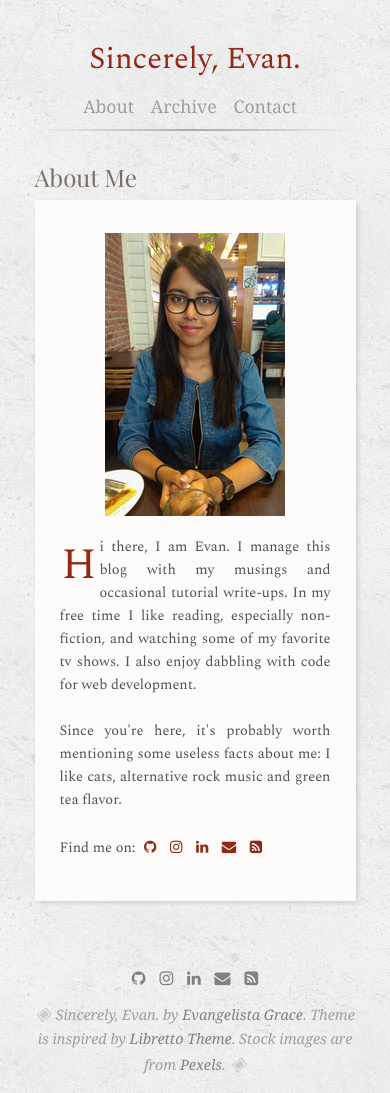
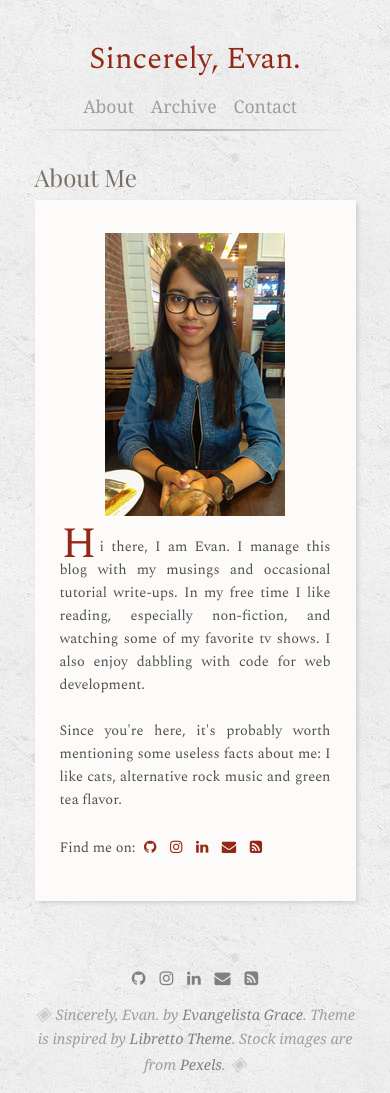
Before and after one commit to evangelistagrace/evangelistagrace.github.io, a Jekyll site: the page built from menu/about.md, in a window 390 px wide. Built offline with Jekyll 4.4.1, drawn with Linux system fonts in a browser that asks for light colours; some web fonts are replaced.

Commit message:
Update main.css

```diff
--- a/assets/css/main.css
+++ b/assets/css/main.css
@@ -779,6 +779,7 @@ th, td {
 
   .posts p:first-of-type::first-letter, .profile span::first-letter {
     font-size: 2.7rem;
+    line-height: 0rem;
   }
 
   .profile {
```
